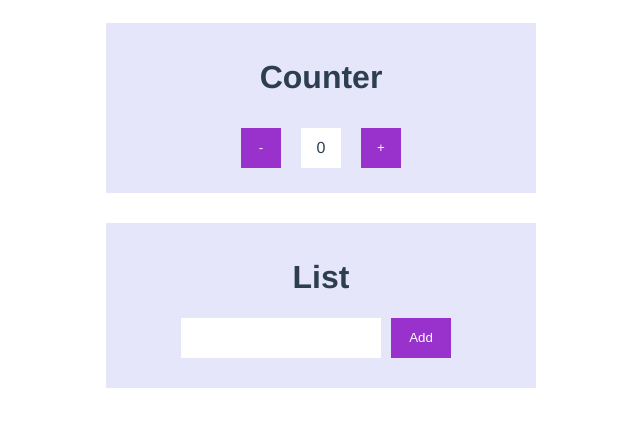
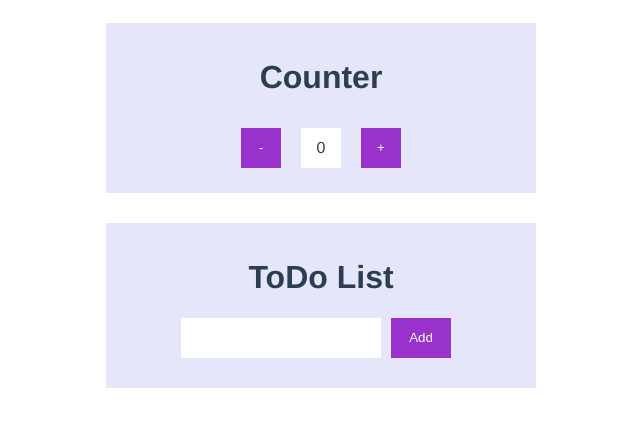
Before and after one commit to jpacsai/my-first-vue-app, a Vue app: page / in a window 1280 px wide. Shown: the top 426 px of the page, without its empty margins (319-959 px from the left). Built offline with nearby package versions, Linux system fonts and the light colour scheme.

Commit message:
rename todo block

```diff
--- a/src/App.vue
+++ b/src/App.vue
@@ -1,7 +1,7 @@
 <template>
   <div id="app">
     <Counter msg="Counter"/>
-    <List msg="List"/>
+    <List msg="ToDo List"/>
   </div>
 </template>
 
```
